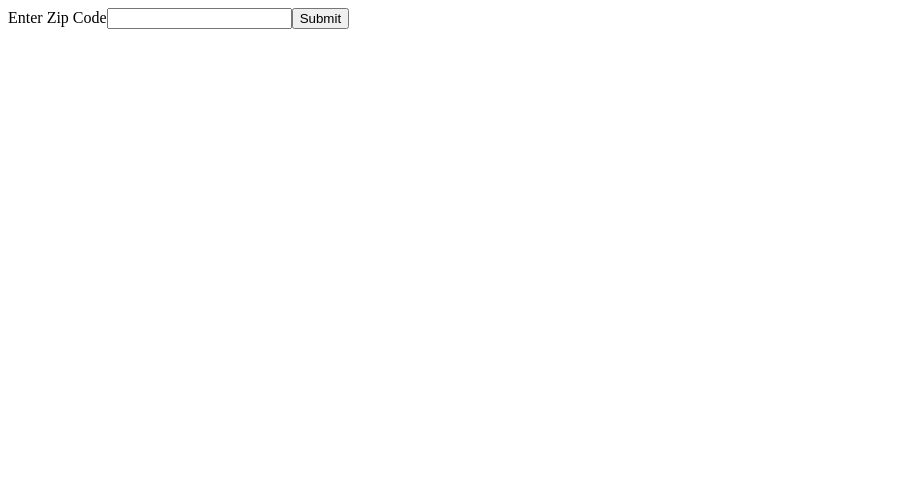
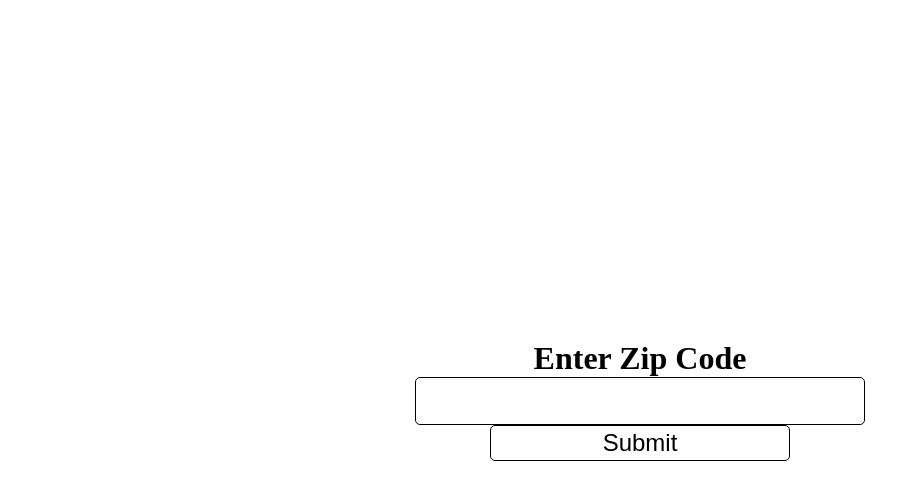
Before and after one commit to ri-ca4/react-node-weather, a React (Create React App) app in the folder client/: page / in a window 1280 px wide. Shown: the top 500 px of the page, without its empty margins (0-920 px from the left). Built offline with nearby package versions, Linux system fonts and the light colour scheme.

Commit message:
add basic style

```diff
--- a/client/src/App.css
+++ b/client/src/App.css
@@ -1,3 +1,70 @@
+*{
+  margin: 0;
+  padding: 0;
+  box-sizing: border-box;
+  scroll-behavior: smooth;
+}
+
 .App {
+  display: flex;
+  flex-direction: column;
+  align-items: center;
+  justify-content: space-around;
+  height: 100vh;
+  width: 100vw;
   text-align: center;
 }
+
+#search{
+  width: 100vw;
+  max-width: 600px;
+}
+
+#search h2{
+  font-size: 2em;
+}
+
+input[type=number]{
+  width: 75%;
+  height: 2em;
+  border: 1px solid #000000;
+  border-radius: 5px;
+  font-size: 1.5em;
+}
+
+#submit{
+  width: 50%;
+  height: 1.5em;
+  border: 1px solid #000000;
+  border-radius: 5px;
+  font-size: 1.5em;
+  background-color: #ffffff;
+}
+
+#results{
+  position: relative;
+  display: flex;
+  flex-direction: column;
+  align-items: center;
+  justify-content: center;
+  height: 66vh;
+  width: 75vw;
+  max-height: 600px;
+  max-width: 600px;
+  background-color: #bee3ff;
+  border-radius: 5vh;
+}
+
+#city{
+  position: absolute;
+  top: 5px;
+  font-size: 3em;
+}
+
+#temp{
+  font-size: 5em;
+}
+
+#weather{
+  font-size: 2em;
+}
--- a/client/src/App.js
+++ b/client/src/App.js
@@ -14,6 +14,7 @@ function App() {
     const options = {
       method:'GET',
       url: 'https://wonderful-weather.herokuapp.com/weather',
+      // url: 'http://localhost:5000/weather',
       params: {loc: location}
     };
 
@@ -43,18 +44,18 @@ function App() {
 
 
   return (
-    <div id="App">
-      <div id="search-bar">
-        <label name="search">Enter Zip Code</label>
-        <input name="search" type="number" onChange={handleOnChange}/>
+    <div class="App">
+      <div id="search">
+        <h2>Enter Zip Code</h2>
+        <input name="search" type="number" onChange={handleOnChange}/><br/>
         <button id="submit" onClick={handleSubmit}>Submit</button>
       </div>
       {
         isResults &&
         <div id="results">
-          <h1>{city}</h1>
-          <h3>{parseInt((temp-273.15)*1.8)+32}&#8457;</h3>
-          <p>{weather}</p>
+          <h1 id="city">{city}</h1>
+          <h1 id="temp">{parseInt((temp-273.15)*1.8)+32}&#8457;</h1>
+          <p id="weather">{weather}</p>
         </div>
       }
     </div>
```
